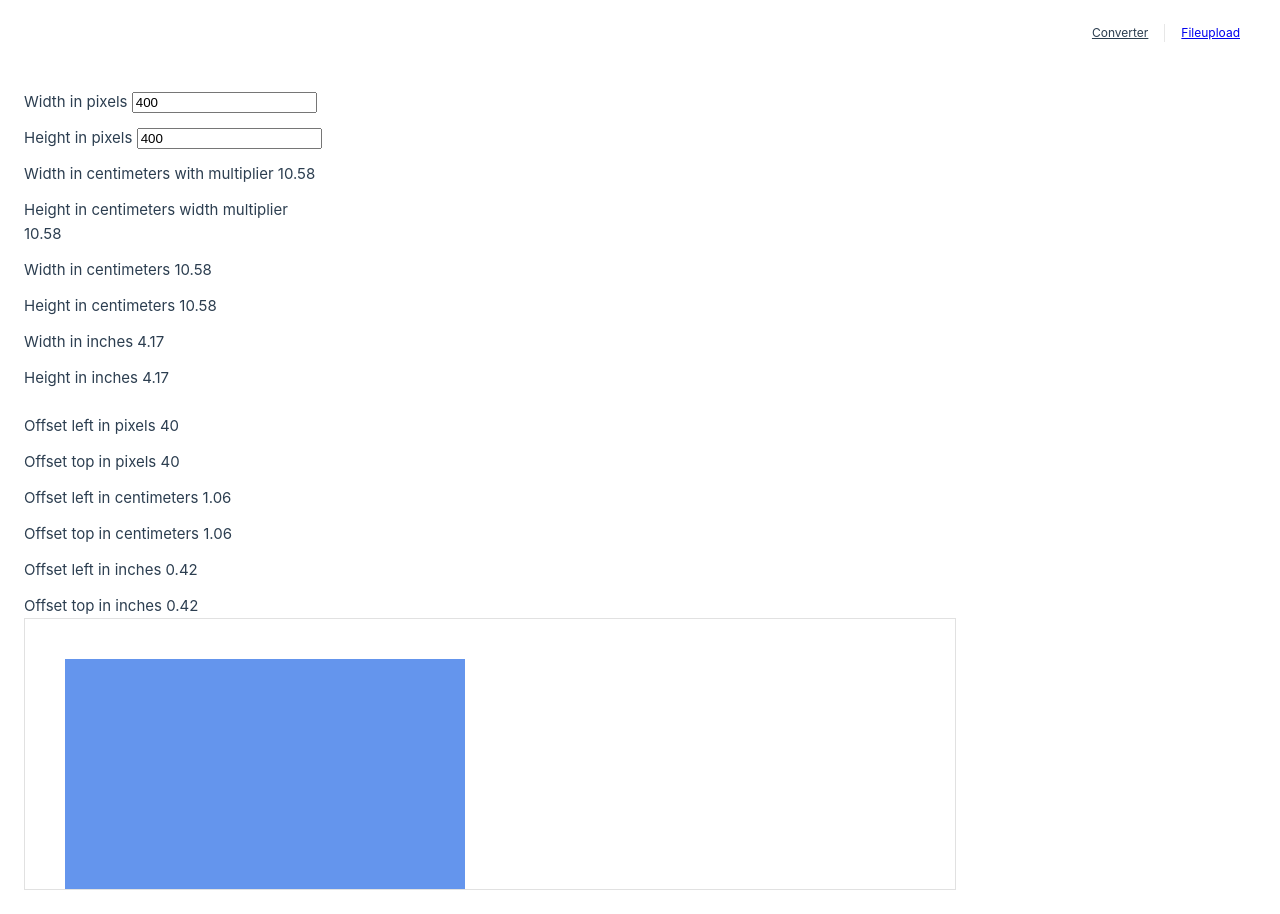
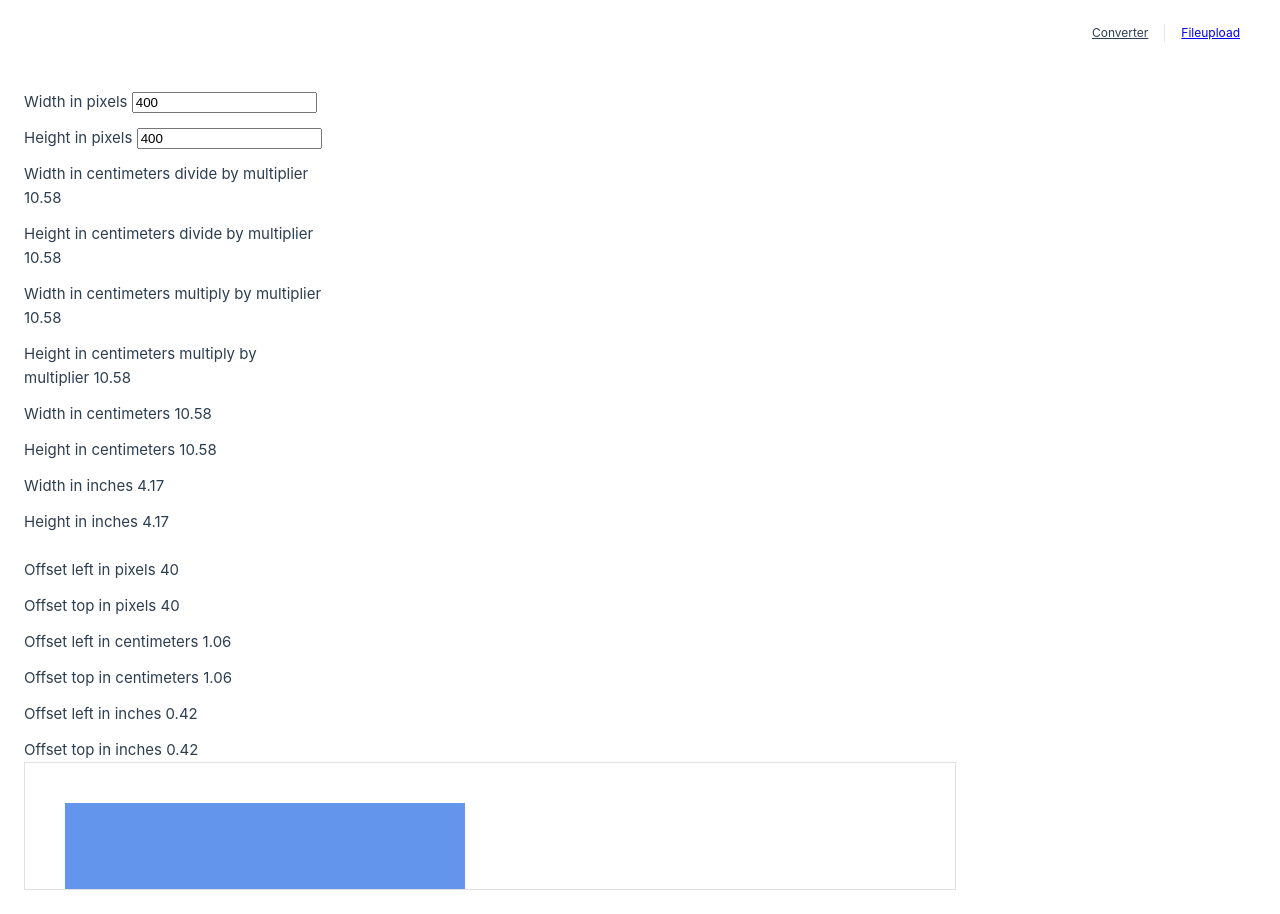
Before and after one commit to AleksandrKalinin/docker-project, a Vue app: page / in a window 1280 px wide. Built offline with nearby package versions, Linux system fonts and the light colour scheme.

Commit message:
add more cases

```diff
--- a/src/components/ConverterComponent.vue
+++ b/src/components/ConverterComponent.vue
@@ -248,11 +248,19 @@ const stopDragging = () => {
           <input type="number" v-model.number="height" />
         </label>
         <p>
-          Width in centimeters with multiplier
+          Width in centimeters divide by multiplier
           {{ widthInCmMultiplier }}
         </p>
         <p>
-          Height in centimeters width multiplier
+          Height in centimeters divide by multiplier
+          {{ heightInCmMultiplier }}
+        </p>
+        <p>
+          Width in centimeters multiply by multiplier
+          {{ widthInCmMultiplier }}
+        </p>
+        <p>
+          Height in centimeters multiply by multiplier
           {{ heightInCmMultiplier }}
         </p>
         <p>
@@ -442,6 +450,14 @@ const heightInCmMultiplier = computed(() => {
   return ((height.value / effectivePPI.value) * multiplier.value * 2.54).toFixed(2)
 })
 
+const widthInCmDivideMultiplier = computed(() => {
+  return ((width.value / effectivePPI.value / multiplier.value) * 2.54).toFixed(2)
+})
+
+const heightInCmDivideMultiplier = computed(() => {
+  return ((height.value / effectivePPI.value / multiplier.value) * 2.54).toFixed(2)
+})
+
 const widthInCm = computed(() => {
   console.log("CALC SCREEN PPI", calcScreenPPI.value);
   console.log("PIXEL RATIO", pixelRatio.value);
```
